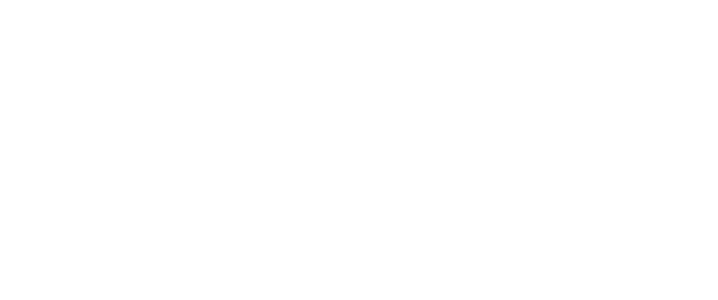
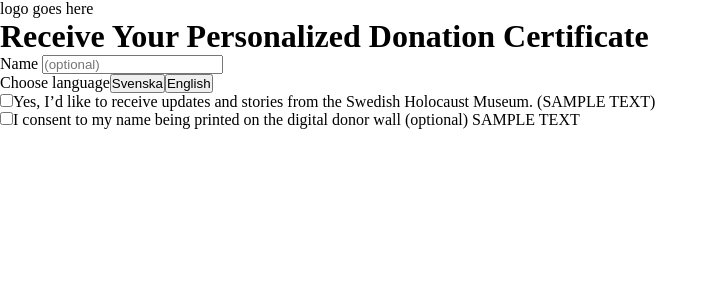
Before and after one commit to minzikimi/fundraiser, a React (Vite) app: page /personal-diploma in a window 1280 px wide. Before the commit this address had no page. Shown: the top 300 px of the page, without its empty margins (0-718 px from the left). Built offline with nearby package versions, Linux system fonts and the light colour scheme.

Commit message:
fix git conflicts

```diff
--- a/src/App.jsx
+++ b/src/App.jsx
@@ -3,7 +3,7 @@ import Home from './pages/Home';
 import HowItWorks from './pages/HowItWorks/HowItWorks';
 import ThankYou from './pages/ThankYou/ThankYou';
 import './App.css';
-// import PersonalDiploma from './pages/ThankYou/PersonalDiploma';
+import PersonalDiploma from './pages/ThankYou/PersonalDiploma';
 
 function App() {
   return (
@@ -13,7 +13,7 @@ function App() {
           <Route path="/" element={<Home />} />
           <Route path="/how-it-works" element={<HowItWorks />} />
           <Route path="/thank-you" element={<ThankYou />} />
-          {/* <Route path="/personal-diploma" element={<PersonalDiploma />} /> */}
+          <Route path="/personal-diploma" element={<PersonalDiploma />} />
         </Routes>
       </Router>
     </div>
--- a/src/components/Footer/Footer.jsx
+++ b/src/components/Footer/Footer.jsx
@@ -1,7 +1,7 @@
 import React from "react";
 import styles from "./Footer.module.css";
 import logo from "../../assets/images/logo-temporary.png";
-// import { FaFacebookF, FaInstagram, FaYoutube } from 'react-icons/fa';
+import { FaFacebookF, FaInstagram, FaYoutube } from 'react-icons/fa';
 
 const Footer = () => (
   <footer className={styles.footer}>
--- a/src/pages/ThankYou/PersonalDiploma.jsx
+++ b/src/pages/ThankYou/PersonalDiploma.jsx
@@ -1,4 +1,3 @@
-import React from "react";
 import styles from "./PersonalDiploma.module.css";
 import React, { useState } from "react";
 
--- a/src/pages/ThankYou/ThankYou.jsx
+++ b/src/pages/ThankYou/ThankYou.jsx
@@ -29,8 +29,8 @@ const ThankYou = () => {
           longer speak. Thank you for supporting our mission to ensure history
           is never forgotten.
         </h3>
-        {/* <Button onClick={() => navigate('/personal-diploma')}> */}
-        <Button>
+        <Button onClick={() => navigate('/personal-diploma')}>
+
           GET YOUR PERSONAL DIPLOMA
         </Button>
       </section>
```
